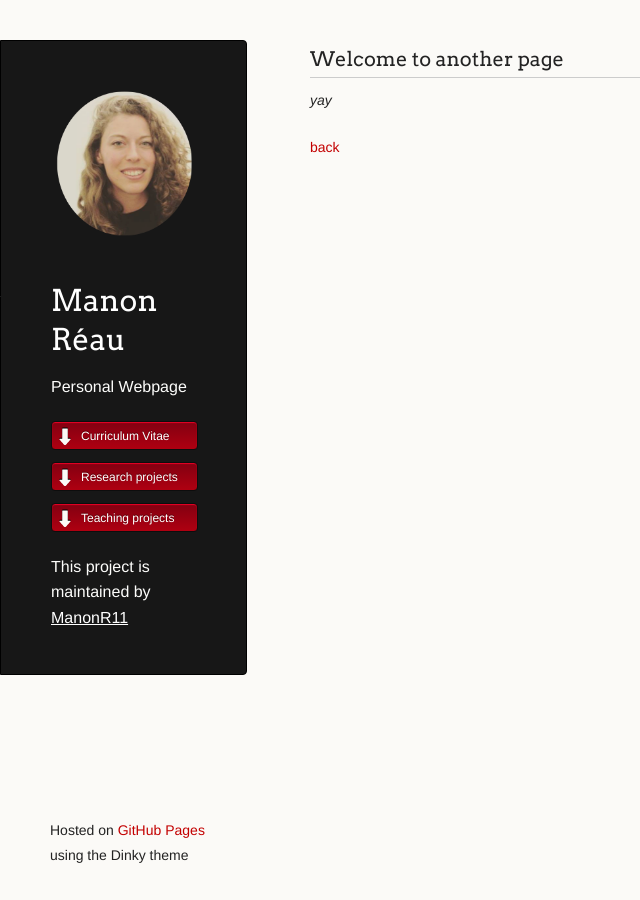
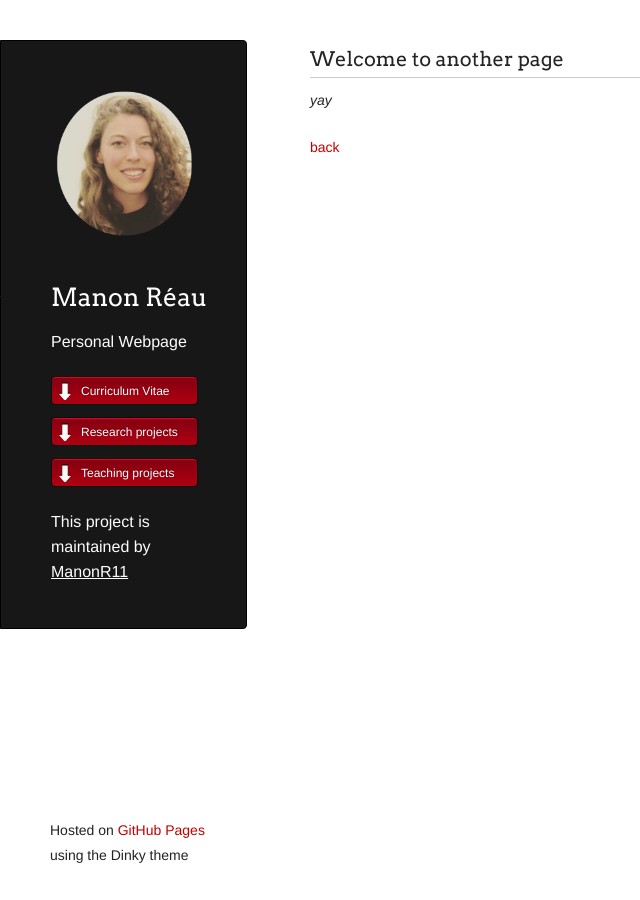
Before and after one commit to ManonR11/manonreau.github.io, a Jekyll site: the page built from another-page.md, in a window 1280 px wide. Shown: the whole page, without its empty margins (0-640 px from the left). Built offline with Jekyll 4.4.1, drawn with Linux system fonts in a browser that asks for light colours; our own code applies the rules of GitHub Pages for plain Markdown files.

Commit message:
font size h1 header changed + background color

```diff
--- a/_sass/jekyll-theme-dinky.scss
+++ b/_sass/jekyll-theme-dinky.scss
@@ -31,7 +31,7 @@ body {
   font-family:"Helvetica Neue", Helvetica, Arial, sans-serif;
 	font-size: 14px;
 	color: #232323;
-	background-color: #FBFAF7;
+	background-color: #ffffff;
 	margin: 0;
 	line-height: 1.8em;
 	-webkit-font-smoothing: antialiased;
@@ -239,7 +239,7 @@ p.header {
 
 h1.header {
 	font-family: Arvo, sans-serif;
-	font-size: 30px;
+	font-size: 25px;
 	font-weight: 300;
 	line-height: 1.3em;
 	border-bottom: none;
```
